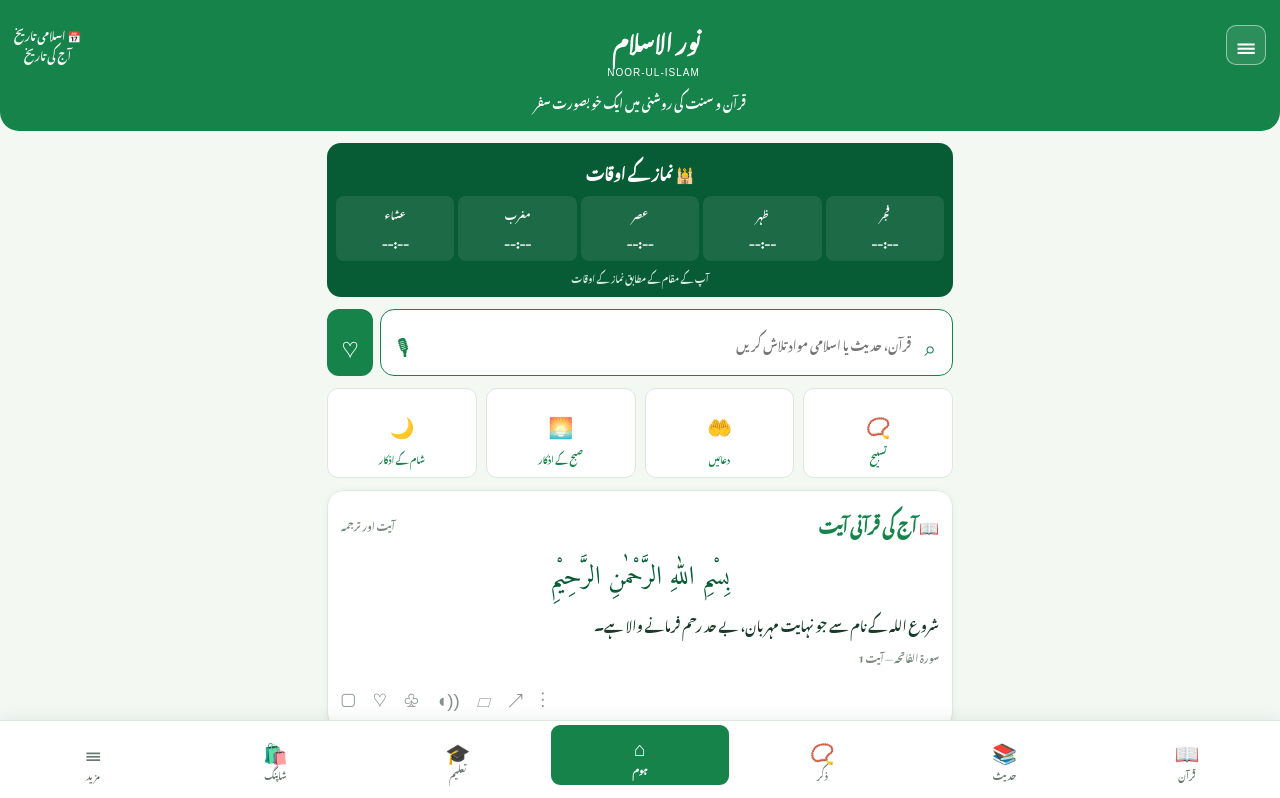
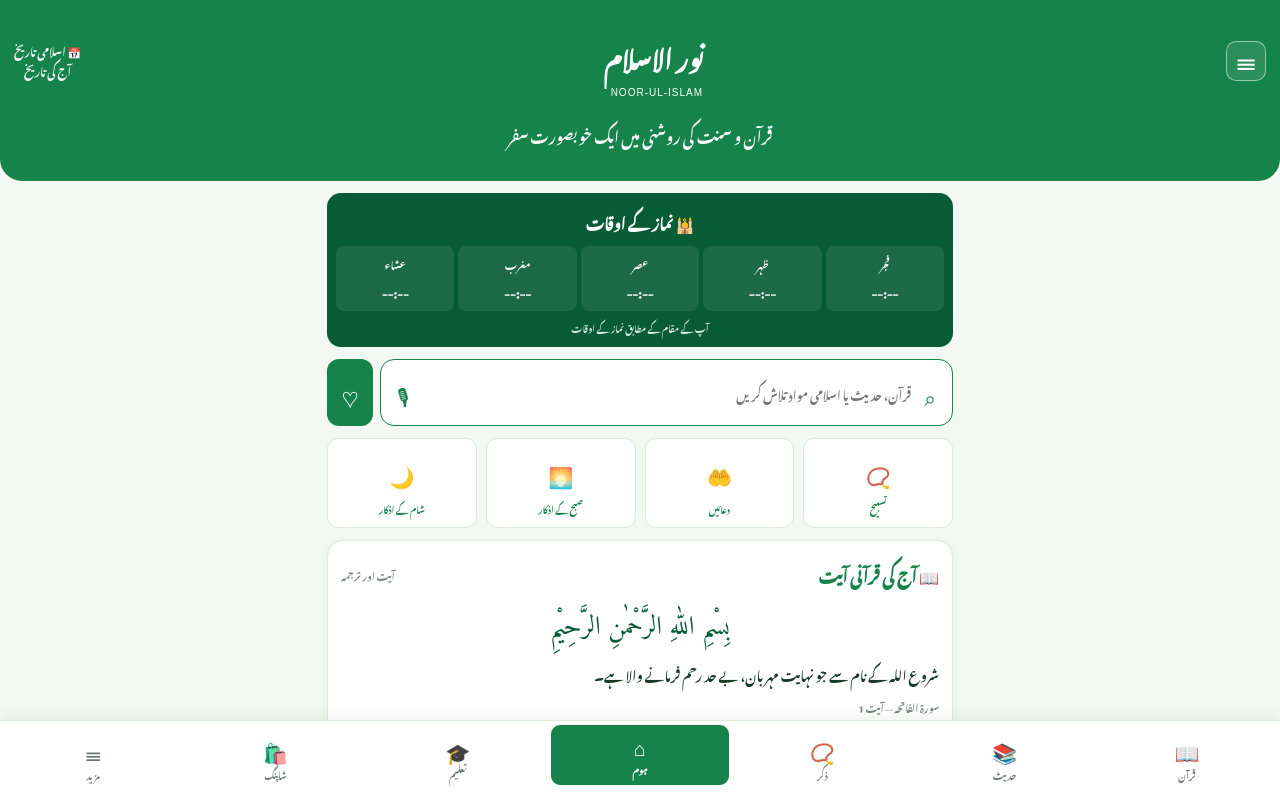
Before and after one commit to abdullahhafiz4430-star/noor-ul-islam, a plain HTML site: page index.html in a window 1280 px wide. Shown: the top 798 px of the page. Drawn offline with Linux system fonts and the light colour scheme; a web font is replaced by a local one.

Commit message:
Update index.html

```diff
--- a/index.html
+++ b/index.html
@@ -185,6 +185,24 @@ main{max-width:650px;margin:auto;padding:12px}
  .actions{gap:13px}
  .actions button{font-size:18px}
 }
+header{
+ background:var(--green);
+ color:white;
+ padding:24px 14px 28px;
+ border-radius:0 0 22px 22px;
+}
+
+.brand{
+ font-size:25px;
+ font-weight:bold;
+}
+
+.header-date{
+ font-size:15px;
+ text-align:center;
+ margin-top:17px;
+}
+
 
 /* نمبر 04 ختم */
 
```
